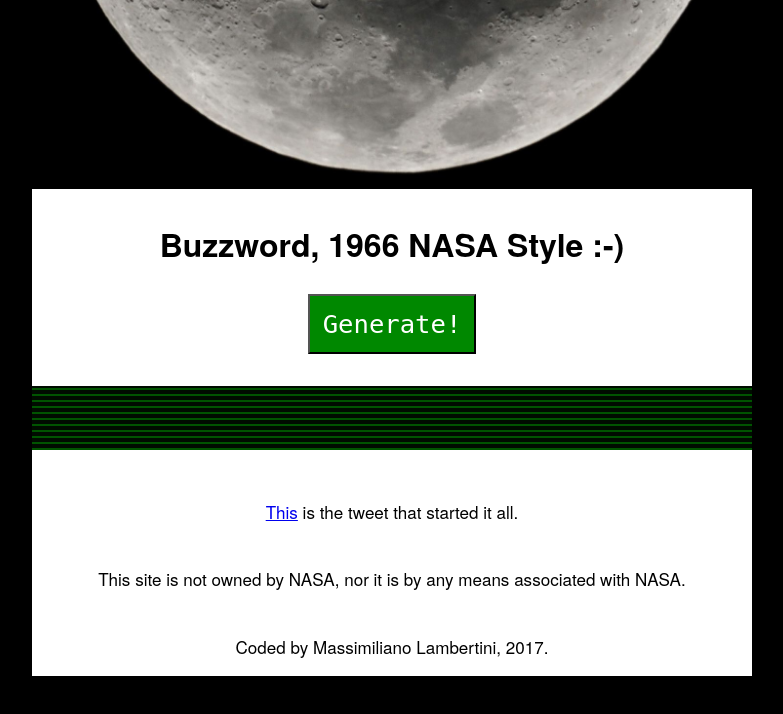
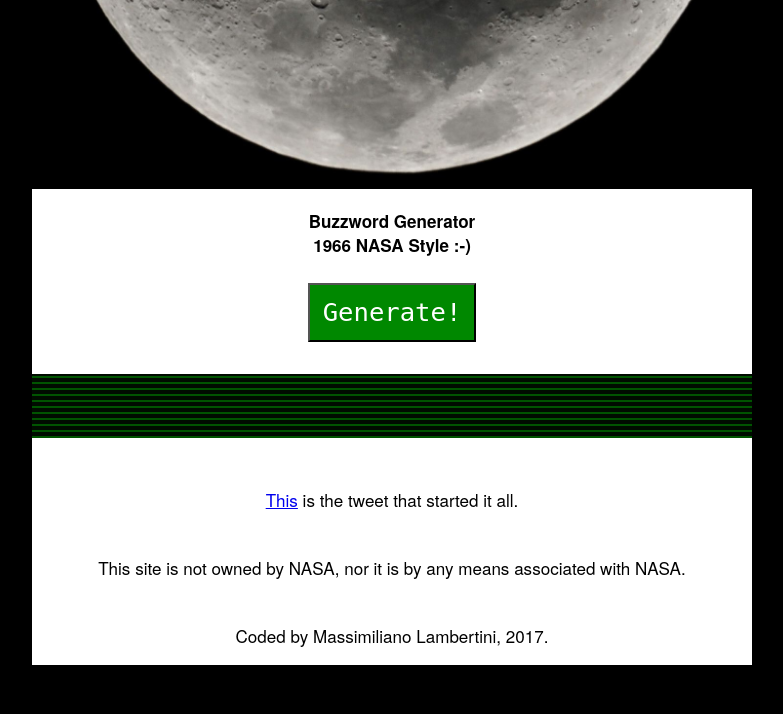
Before and after one commit to maxlambertini/nasabuzzwords, a plain HTML site: page index.html in a window 1280 px wide. Shown: the whole page, without its empty margins (248-1031 px from the left). Drawn offline with Linux system fonts and the light colour scheme; a script that the page names is missing.

Commit message:
Second commit

```diff
--- a/index.html
+++ b/index.html
@@ -54,7 +54,7 @@
     <body>
         <div class="container">
             <img src="moon.jpg" alt="moon-logo" style="width:100%;" />
-            <h2>Buzzword, 1966 NASA Style :-) </h2>
+            <h2 style="font-size:0.8em;">Buzzword Generator<br/>1966 NASA Style :-) </h2>
             <div class="generate-space">
                 <button class="generate-btn" data-bind="click:generateBuzzword">Generate!</button>
                 <div class="generate-res" data-bind="text:buzzword"></div>
```
